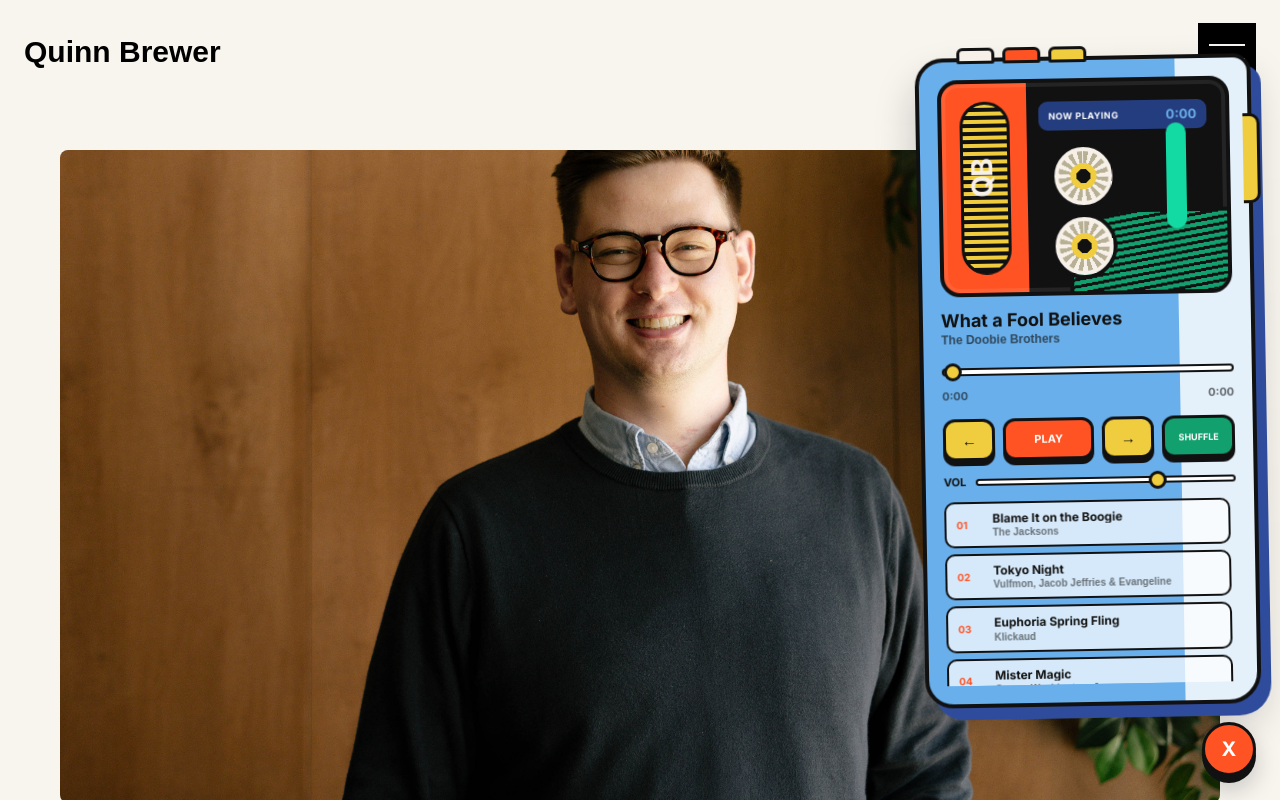
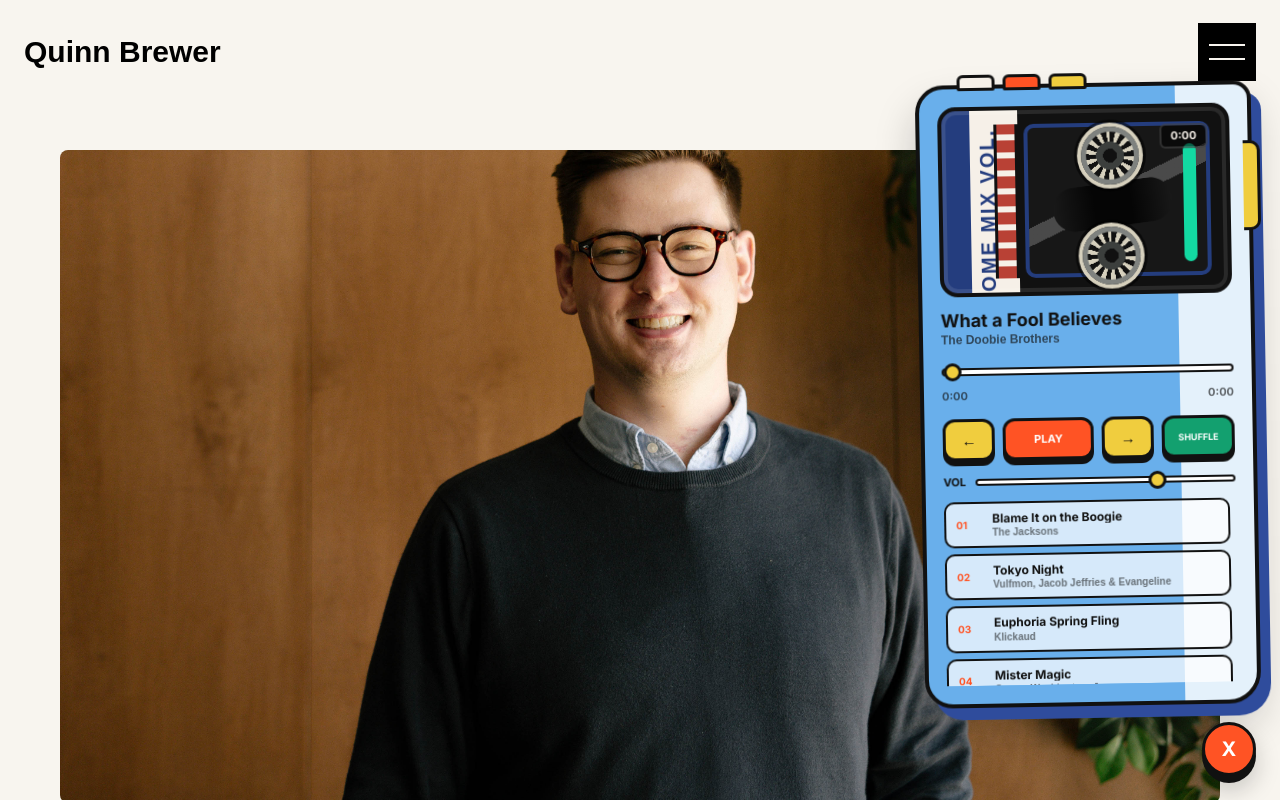
Before and after one commit to quinnsb/portfoliosite, a Next.js app: page /works/brand-strategy in a window 1280 px wide. Both pictures are taken after a click on the button 1229 px from the left and 749 px from the top of the page. Shown: the top 800 px of the page. Built offline with nearby package versions, Linux system fonts and the light colour scheme; no server answers; a web font is replaced by a local one.

Commit message:
Make audio cassette more realistic

```diff
--- a/src/components/ui/AudioPlayer.module.css
+++ b/src/components/ui/AudioPlayer.module.css
@@ -110,114 +110,132 @@
 .cassette {
   position: relative;
   overflow: hidden;
-  min-height: 178px;
-  padding: 16px 16px 16px 94px;
+  min-height: 190px;
+  padding: 16px 16px 16px 76px;
   background:
-    linear-gradient(90deg, #ff5324 0 30%, transparent 30%),
+    linear-gradient(90deg, #243d7e 0 28px, transparent 28px),
+    linear-gradient(90deg, #f6f0e8 0 76px, transparent 76px),
     #111111;
   border: 4px solid #111111;
-  border-radius: 20px;
-  box-shadow: inset 0 0 0 4px rgba(255, 255, 255, 0.08);
+  border-radius: 18px;
+  box-shadow: inset 0 0 0 4px rgba(255, 255, 255, 0.1);
 }
 
 .cassette::before {
   content: "";
   position: absolute;
-  left: 18px;
-  top: 18px;
-  bottom: 18px;
-  width: 44px;
-  border-radius: 999px;
+  left: 52px;
+  top: 14px;
+  bottom: 14px;
+  width: 18px;
   background:
-    repeating-linear-gradient(0deg, #111111 0 4px, transparent 4px 8px),
-    #f0cd3e;
-  border: 3px solid #111111;
+    repeating-linear-gradient(0deg, #b94135 0 12px, #f6f0e8 12px 18px);
+  border-left: 3px solid #111111;
+  border-right: 3px solid #111111;
 }
 
 .cassette::after {
   content: "";
   position: absolute;
-  right: -40px;
-  bottom: -18px;
-  width: 190px;
-  height: 92px;
-  border: 4px solid #111111;
-  border-radius: 60px 0 0 0;
+  inset: 14px 16px 14px 82px;
+  z-index: 1;
+  border: 4px solid #243d7e;
+  border-radius: 10px;
   background:
-    repeating-linear-gradient(-10deg, #111111 0 3px, transparent 3px 7px),
-    #13a06f;
+    radial-gradient(circle at 55% 21%, rgba(255, 255, 255, 0.24) 0 6px, transparent 7px),
+    radial-gradient(circle at 46% 78%, rgba(255, 255, 255, 0.2) 0 5px, transparent 6px),
+    linear-gradient(155deg, transparent 0 44%, rgba(255, 255, 255, 0.22) 44% 52%, transparent 52%),
+    #171717;
 }
 
-.brandMark {
+.label {
   position: absolute;
   left: 28px;
-  top: 76px;
-  z-index: 1;
-  color: #f6f0e8;
-  font: 900 29px/0.85 var(--font-inter), Arial, sans-serif;
-  letter-spacing: -2px;
+  top: 18px;
+  bottom: 18px;
+  z-index: 3;
+  display: grid;
+  place-items: center;
+  width: 34px;
+  padding: 0;
+  background: transparent;
+  border: 0;
+  color: #243d7e;
+}
+
+.label span {
+  display: block;
+  font: 900 20px/0.95 var(--font-averia), Georgia, serif;
+  letter-spacing: 2px;
+  text-transform: uppercase;
+  white-space: nowrap;
   writing-mode: vertical-rl;
   transform: rotate(180deg);
 }
 
-.label {
-  position: relative;
-  z-index: 2;
-  display: flex;
-  align-items: center;
-  justify-content: space-between;
-  gap: 10px;
-  padding: 8px 10px;
-  background: #243d7e;
-  border: 3px solid #111111;
-  border-radius: 12px;
-  color: #ffffff;
-}
-
-.label span {
-  font: 900 9px/1 var(--font-inter), Arial, sans-serif;
-  text-transform: uppercase;
-  letter-spacing: 0.5px;
-}
-
-.label strong {
-  color: #69afeb;
-  font: 900 13px/1 var(--font-inter), Arial, sans-serif;
-}
-
 .reels {
-  position: relative;
-  z-index: 2;
+  position: absolute;
+  left: 50%;
+  top: 18px;
+  z-index: 3;
   display: grid;
-  gap: 12px;
-  width: 82px;
-  margin: 14px 0 0 18px;
+  gap: 42px;
+  transform: translateX(-5%);
 }
 
 .reels span {
   width: 58px;
   height: 58px;
-  border: 4px solid #f6f0e8;
+  border: 5px solid #7f827f;
   border-radius: 50%;
   background:
-    radial-gradient(circle at center, #111111 0 7px, #f0cd3e 7px 13px, transparent 13px),
-    repeating-conic-gradient(from 0deg, #b7b095 0 12deg, #f6f0e8 12deg 23deg);
-  box-shadow: 0 0 0 4px #111111;
+    radial-gradient(circle at center, #111111 0 7px, #3c3f3d 7px 14px, transparent 14px),
+    repeating-conic-gradient(from 0deg, #111111 0 14deg, #d6d0bd 14deg 26deg);
+  box-shadow: 0 0 0 4px #d6d0bd, 0 0 0 7px rgba(0, 0, 0, 0.56);
 }
 
 .reelSpin {
   animation: reel-spin 1.2s linear infinite;
 }
 
+.tapeBand {
+  position: absolute;
+  left: 110px;
+  top: 74px;
+  z-index: 2;
+  width: 120px;
+  height: 44px;
+  border-radius: 999px;
+  background:
+    linear-gradient(90deg, rgba(255, 255, 255, 0.08), transparent 35% 65%, rgba(255, 255, 255, 0.08)),
+    #050505;
+  transform: rotate(-7deg);
+}
+
 .tapeStripe {
   position: absolute;
-  right: 40px;
-  top: 42px;
-  z-index: 2;
-  width: 20px;
-  height: 106px;
+  right: 30px;
+  top: 36px;
+  z-index: 3;
+  width: 13px;
+  height: 118px;
   border-radius: 999px;
   background: #13d9a2;
+}
+
+.cassetteTime {
+  position: absolute;
+  right: 18px;
+  top: 16px;
+  z-index: 4;
+  width: 48px;
+  padding: 5px 0;
+  border: 2px solid rgba(255, 255, 255, 0.16);
+  border-radius: 6px;
+  background: rgba(0, 0, 0, 0.54);
+  color: #f6f0e8;
+  font: 900 11px/1 var(--font-inter), Arial, sans-serif;
+  text-align: center;
 }
 
 .nowPlaying {
--- a/src/components/ui/AudioPlayer.tsx
+++ b/src/components/ui/AudioPlayer.tsx
@@ -171,16 +171,16 @@ export default function AudioPlayer() {
         </div>
 
         <div className={styles.cassette}>
-          <div className={styles.brandMark}>QB</div>
           <div className={styles.label}>
-            <span>Now playing</span>
-            <strong>{formatTime(elapsed)}</strong>
+            <span>Awesome Mix Vol.</span>
           </div>
           <div className={styles.reels} aria-hidden="true">
             <span className={isPlaying ? styles.reelSpin : ""} />
             <span className={isPlaying ? styles.reelSpin : ""} />
           </div>
+          <div className={styles.tapeBand} aria-hidden="true" />
           <div className={styles.tapeStripe} aria-hidden="true" />
+          <div className={styles.cassetteTime}>{formatTime(elapsed)}</div>
         </div>
 
         <div className={styles.nowPlaying}>
```
